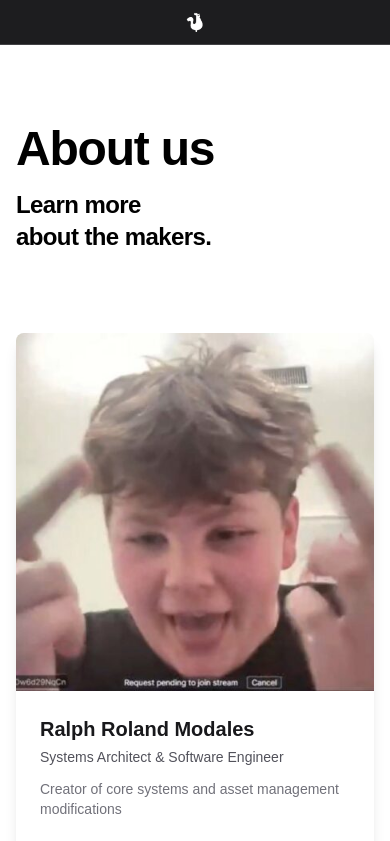
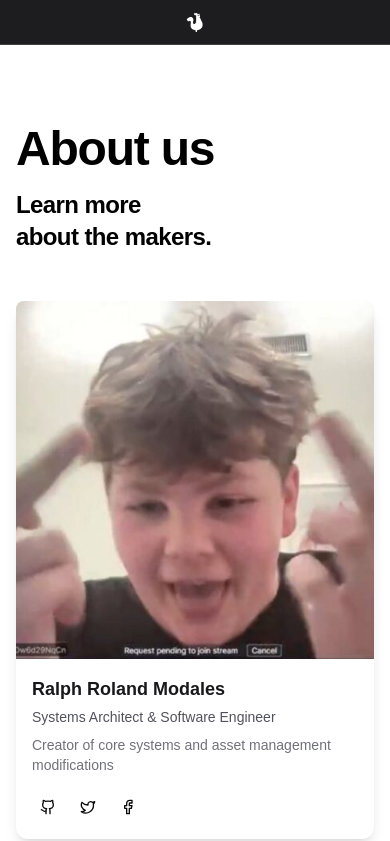
Before and after one commit to ralphmodales/Portal, a Next.js app: page /about in a window 390 px wide. Shown: the top 841 px of the page. Built offline with nearby package versions, Linux system fonts and the light colour scheme; a web font is replaced by a local one.

Commit message:
Bug fixed where the description overflows when large size

```diff
--- a/app/about/page.tsx
+++ b/app/about/page.tsx
@@ -49,10 +49,10 @@ export default function About() {
             </div>
           </div>
 
-          <div className="py-20 grid grid-cols-1 md:grid-cols-4 gap-6">
+          <div className="py-12 md:py-20 grid grid-cols-1 sm:grid-cols-2 lg:grid-cols-4 gap-6">
             {teamMembers.map((member) => (
-              <Card key={member.name} className="border-none shadow-lg hover:shadow-xl transition-shadow">
-                <CardContent className="p-0">
+              <Card key={member.name} className="border-none shadow-lg hover:shadow-xl transition-shadow flex flex-col">
+                <CardContent className="p-0 flex flex-col h-full">
                   <div className="aspect-square relative overflow-hidden rounded-t-lg">
                     <Image
                       src={member.image}
@@ -61,10 +61,10 @@ export default function About() {
                       className="object-cover"
                     />
                   </div>
-                  <div className="p-6 flex flex-col h-[200px]">
-                    <h3 className="text-xl font-semibold text-zinc-900 mb-1">{member.name}</h3>
-                    <p className="text-sm text-zinc-600 mb-3">{member.role}</p>
-                    <p className="text-sm text-zinc-500 mb-4 flex-grow">{member.description}</p>
+                  <div className="p-4 sm:p-6 flex flex-col flex-grow">
+                    <h3 className="text-lg sm:text-xl font-semibold text-zinc-900 mb-1">{member.name}</h3>
+                    <p className="text-sm text-zinc-600 mb-2">{member.role}</p>
+                    <p className="text-sm text-zinc-500 mb-4 flex-grow line-clamp-3 sm:line-clamp-4">{member.description}</p>
                     {member.social && (
                       <div className="flex gap-2 mt-auto">
                         {member.social.github && (
```
